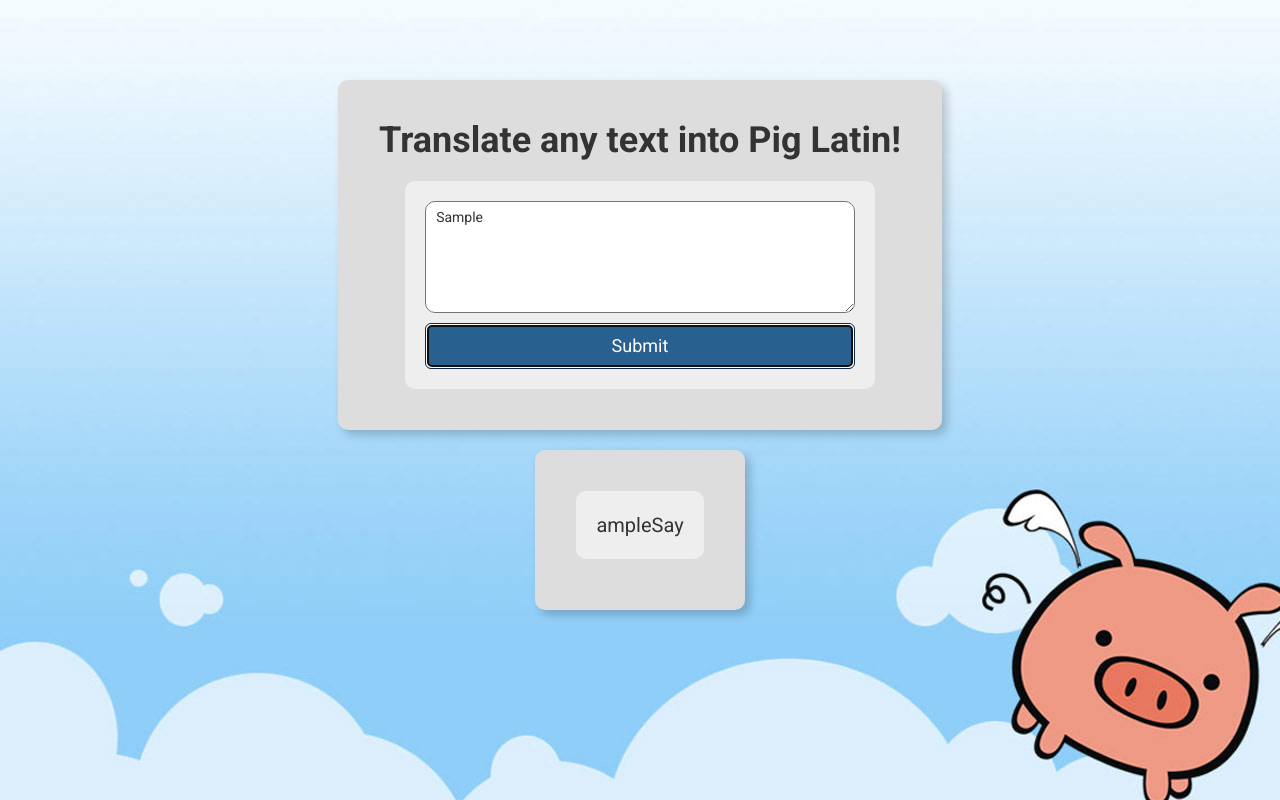
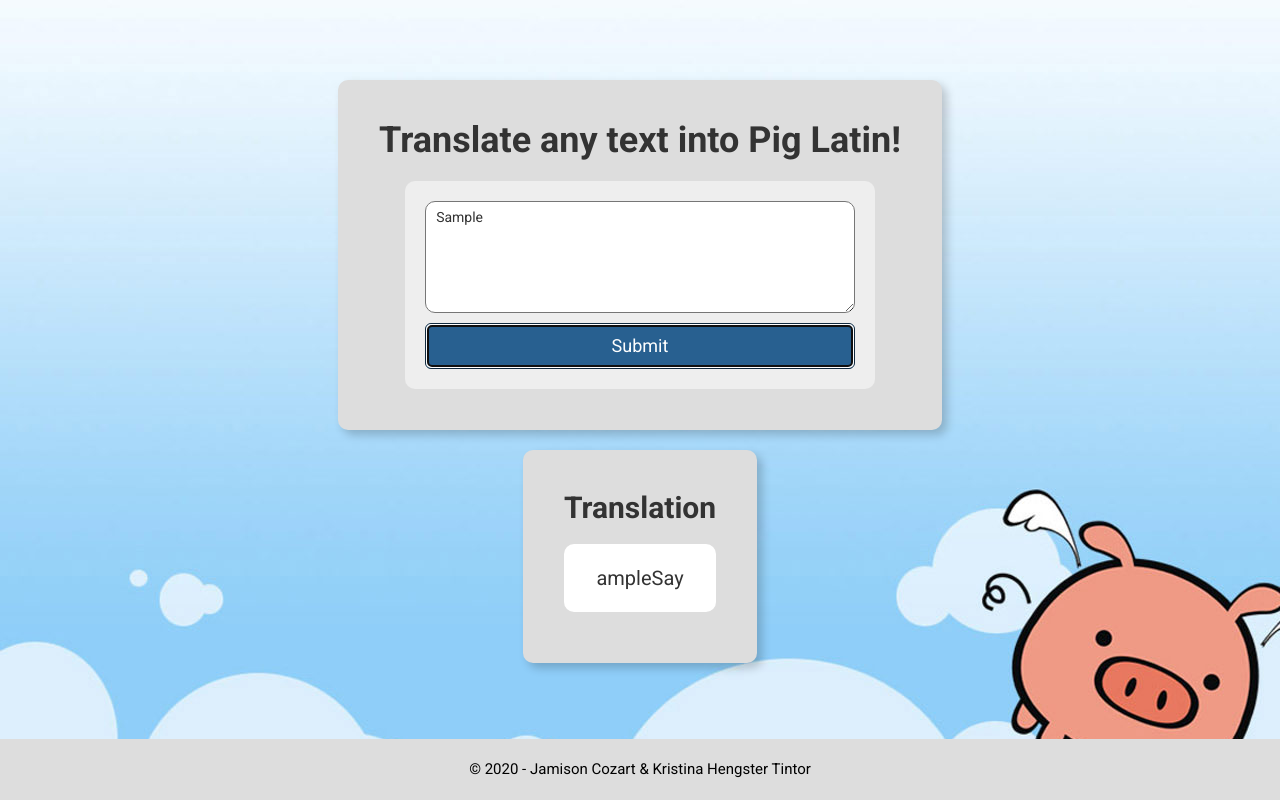
Before and after one commit to jamisoncozart/Pig-Latin-Translator, a plain HTML site: page index.html in a window 1280 px wide. Both pictures are taken after typing "Sample" into the empty fields and a click on the button "Submit". Drawn offline with Linux system fonts and the light colour scheme.

Commit message:
Finalize styling and add footer

```diff
--- a/css/styles.css
+++ b/css/styles.css
@@ -54,9 +54,25 @@ form button {
   padding: 20px;
 }
 
+h2 {
+  font-weight: bold;
+  margin: 0 0 20px 0;
+}
+
 p.output {
   font-size: 20px;
   padding: 20px;
-  background-color: #eee;
+  background-color: #fff;
   border-radius: 10px;
 }
+
+footer {
+  width: 100%;
+  color: #000;
+  background-color: #ddd;
+  padding: 20px;
+  font-size: 15px;
+  position: fixed;
+  left: 0;
+  bottom: 0;
+}
--- a/index.html
+++ b/index.html
@@ -22,8 +22,10 @@
     </div>
 
     <div id="outputDiv" class="panel">
+      <h2>Translation</h2>
       <p class="output"></p>
     </div>
   </div>
+  <footer>&copy; 2020 - Jamison Cozart & Kristina Hengster Tintor</footer>
 </body>
 </html>
```
